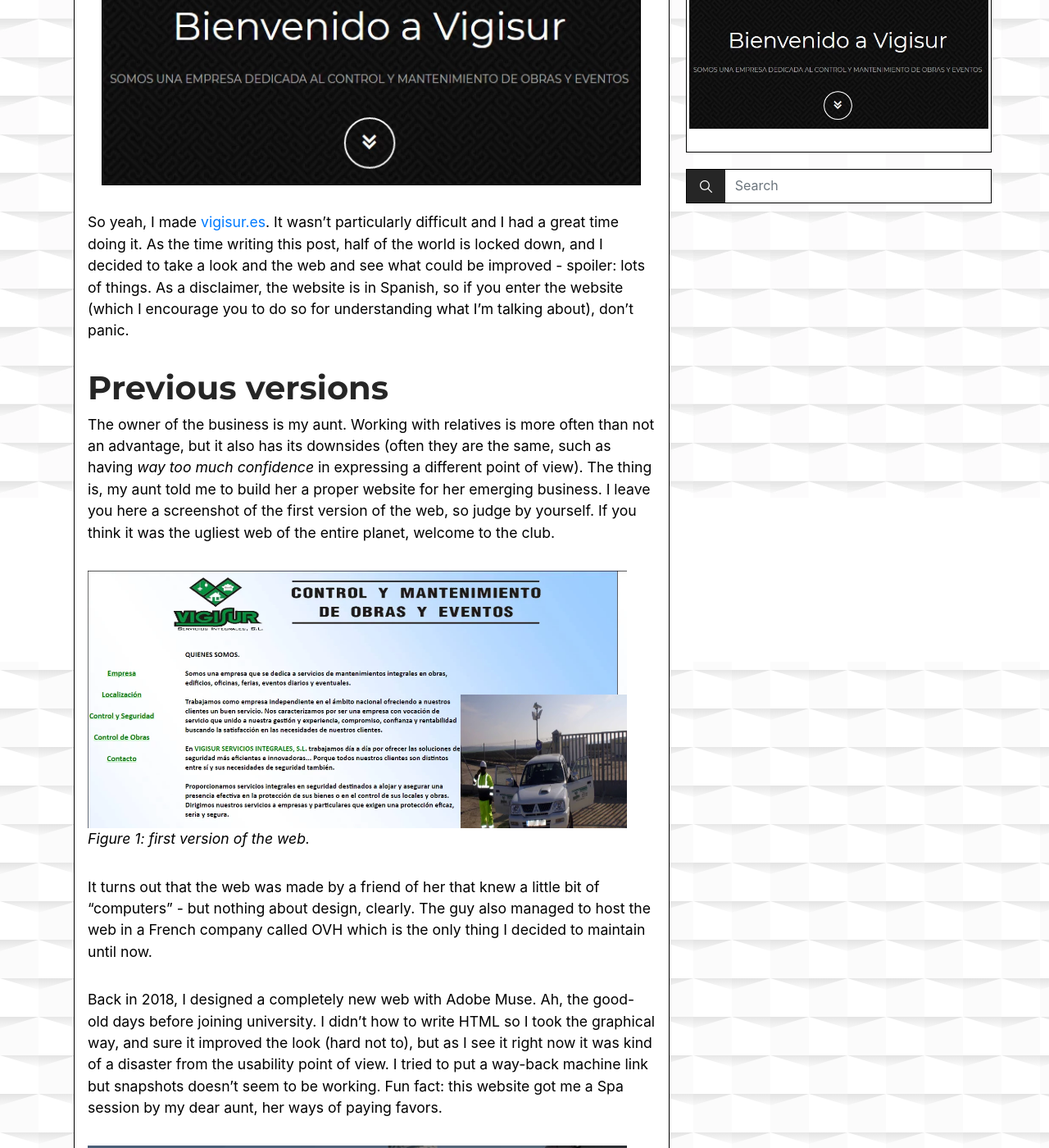
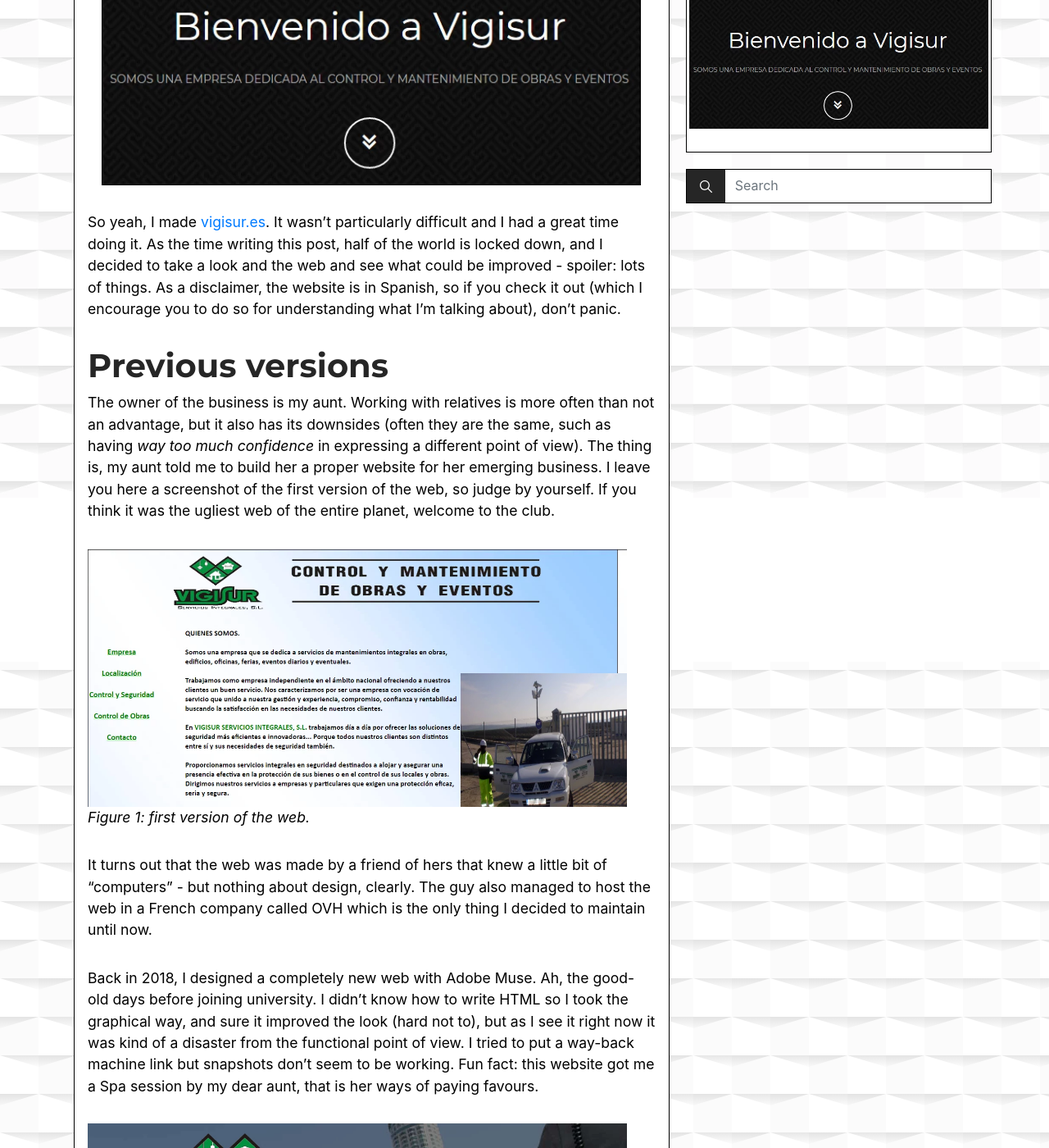
Before and after one commit to JulianGR/JulianGR.github.io, a Jekyll site: the page built from _posts/2020-4-19-How-I-made-Vigisur-es.md, in a window 1280 px wide and 1400 px high, scrolled down 593 px. Shown: the whole window at 82% size. Built offline with Jekyll 4.4.1, drawn with Linux system fonts in a browser that asks for light colours; comment, search, counter and statistics services are not loaded; some of the changed text lies outside the part shown.

Commit message:
fixing typos and grammar

```diff
--- a/_posts/2020-4-19-How-I-made-Vigisur-es.md
+++ b/_posts/2020-4-19-How-I-made-Vigisur-es.md
@@ -5,7 +5,7 @@
 altAndTitle: How I made Vigisur.es
 ---
 
-So yeah, I made [vigisur.es](https://vigisur.es). It wasn’t particularly difficult and I had a great time doing it. As the time writing this post, half of the world is locked down, and I decided to take a look and the web and see what could be improved - spoiler: lots of things. As a disclaimer, the website is in Spanish, so if you enter the website (which I encourage you to do so for understanding what I'm talking about), don't panic.
+So yeah, I made [vigisur.es](https://vigisur.es). It wasn’t particularly difficult and I had a great time doing it. As the time writing this post, half of the world is locked down, and I decided to take a look and the web and see what could be improved - spoiler: lots of things. As a disclaimer, the website is in Spanish, so if you check it out (which I encourage you to do so for understanding what I'm talking about), don't panic.
 
 # Previous versions
 
@@ -14,18 +14,18 @@
 ![vigisurVers1](../images/vigisurVers1.webp)
  _Figure 1: first version of the web._{:.text-center}
 
-It turns out that the web was made by a friend of her that knew a little bit of "computers" - but nothing about design, clearly. The guy also managed to host the web in a French company called OVH which is the only thing I decided to maintain until now.
+It turns out that the web was made by a friend of hers that knew a little bit of "computers" - but nothing about design, clearly. The guy also managed to host the web in a French company called OVH which is the only thing I decided to maintain until now.
 
-Back in 2018, I designed a completely new web with Adobe Muse. Ah, the good-old days before joining university. I didn't how to write HTML so I took the graphical way, and sure it improved the look (hard not to), but as I see it right now it was kind of a disaster from the usability point of view. I tried to put a  way-back machine link but snapshots doesn't seem to be working. Fun fact: this website got me a Spa session by my dear aunt, her ways of paying favors.
+Back in 2018, I designed a completely new web with Adobe Muse. Ah, the good-old days before joining university. I didn't know how to write HTML so I took the graphical way, and sure it improved the look (hard not to), but as I see it right now it was kind of a disaster from the functional point of view. I tried to put a  way-back machine link but snapshots don't seem to be working. Fun fact: this website got me a Spa session by my dear aunt, that is her ways of paying favours.
 
 ![vigisurVers2](../images/vigisurVers2.webp)
 _Figure 2: second version of the web._{:.text-center}
 
 # Current website
 
-I started off with asking her what she wanted and the answer was "something simple yet convincing". So, I began with templates. One of the downsides of creating a web on your own means that you have to be like *a unicorn*: I had to do the job that a designer, marketing and SEO analyst, programmer, DevOps and QA engineer would do, but I'm fine with all of that as long as the project isn't very big. I asked her if I could release the source code, and while she didn't tell me not to, she didn't sound very convincing so I will assume that I can publish some parts and talk about them, but not the whole codebase.
+I started off with asking her what she wanted and the answer was "something simple, yet convincing". So, I began with templates. One of the downsides of creating a web on your own means that you have to be like *a unicorn*: I had to do the job that a designer, marketing and SEO analyst, programmer, DevOps and QA engineer would do, but I'm fine with all of that as long as the project isn't very big. I asked her if I could release the source code, and while she didn't tell me not to, she didn't sound very convincing so I will assume that I can publish some parts and talk about them, but not the whole codebase.
 
- I decided using a template because this site is very very static - so static that it's not dynamic at all - and usually templates don't work fine with webs with a lot of functionality such as user's login, dashboards and so on; and also because the web needn't to be very customized and stricking: just "convincing". I used a remix of themes of [Bootstrap made](https://bootstrapmade.com/), specifically 3:
+ I decided using a template because this site is very very static - so static that it's not dynamic at all - and usually templates don't work fine with webs with a lot of functionality such as user's login, dashboards and so on. Besides, the web needn't to be very customized and striking: just "convincing". I used a remix of themes of [Bootstrap made](https://bootstrapmade.com/), specifically 3,
 
 -   [BizPage](https://bootstrapmade.com/bizpage-bootstrap-business-template/)
 -   [Squadfree](https://bootstrapmade.com/squadfree-free-bootstrap-template-creative/)
```
